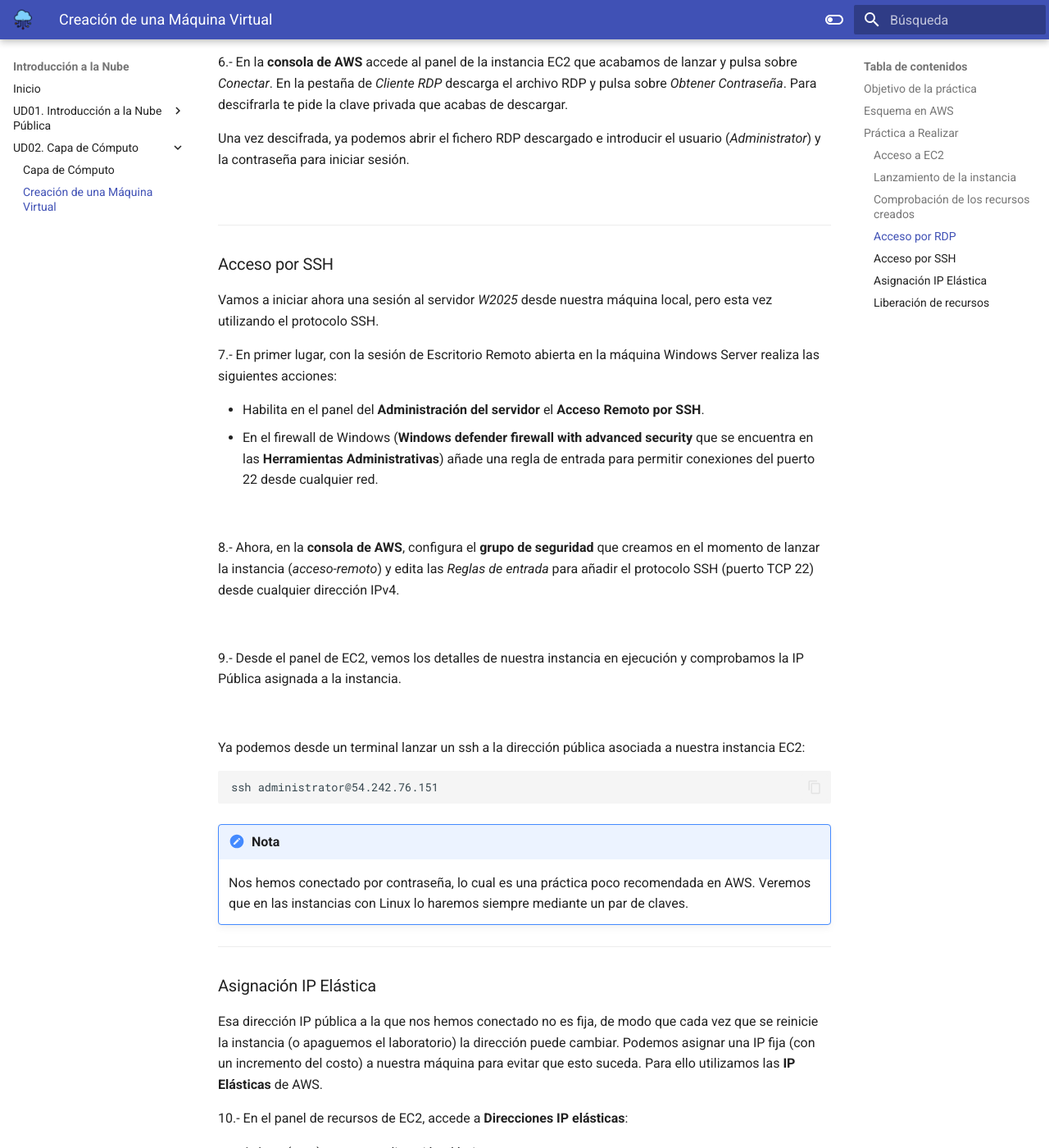
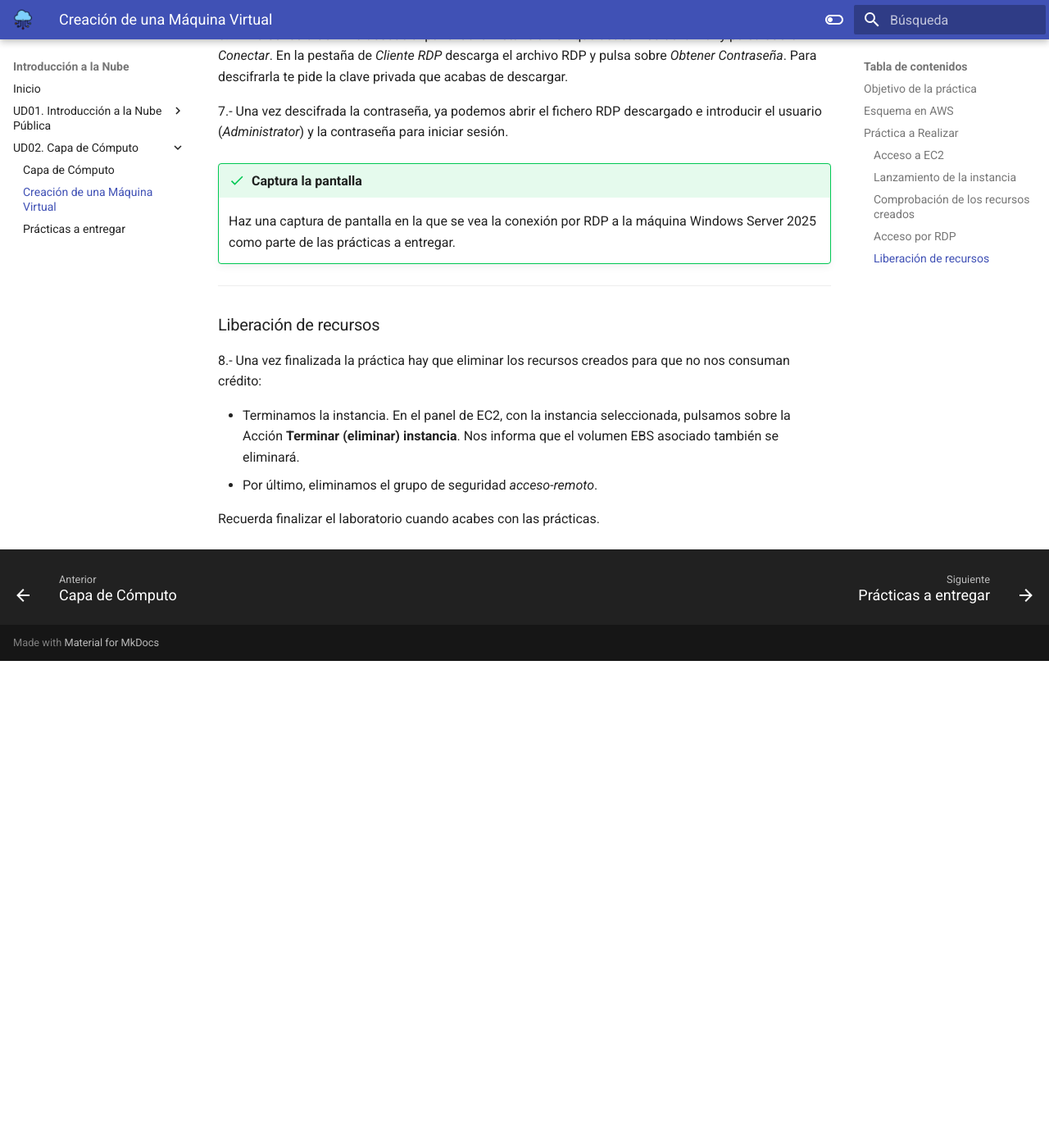
Before and after one commit to IES-CAMP-DE-MORVEDRE/optativa-cloud, an MkDocs documentation site: the page built from docs/ud02/practica1.md, in a window 1280 px wide and 1400 px high, scrolled down 4707 px. Shown: the whole window at 82% size. Built offline with MkDocs 1.6.1 and Material for MkDocs 9.7.7, drawn with Linux system fonts in a browser that asks for light colours; after the commit the page ends 5513 px from its top, so only the background shows below that; some of the changed text lies outside the part shown.

Commit message:
Práctica 2

```diff
--- a/docs/ud02/practica1.md
+++ b/docs/ud02/practica1.md
@@ -9,7 +9,6 @@
 - La red (VPC) y la subred virtual a la que está conectada la máquina.
 - Un Internet Gateway (puerta de enlace) para salir a Internet desde la red virtual.
 - Una dirección IP Pública para conectarnos desde el exterior.
-- Una dirección IP Elástica (la IP pública, pero estática, para que no cambie al reiniciar la máquina).
 - Un grupo de seguridad (firewall) para controlar los accesos.
 
 
@@ -38,17 +37,17 @@
 
 2.- Para lanzar la instancia EC2 es necesario asignarle una serie de parámetros obligatorios y configurar otros opcionales.
 
-- El nombre del equipo será *W2025*
-- Seleccionamos una imagen (AMI) de *Microsoft Windows Server 2025 Base*.
-- En el tamaño de la máquina seleccionamos un tipo de instancia *t3.medium* (2 CPUS y 4 GiB de RAM)
-- En el par de claves podemos elegir entre crear un nuevo par de claves o utilizar las ya creadas de nuestro laboratorio (*vockey*). Seleccionamos las ya creadas *vockey*.
+- El nombre del equipo será **W2025**
+- Seleccionamos una imagen (AMI) de **Microsoft Windows Server 2025 Base**.
+- En el tamaño de la máquina seleccionamos un tipo de instancia **t3.medium** (2 CPUS y 4 GiB de RAM)
+- En el par de claves podemos elegir entre crear un nuevo par de claves o utilizar las ya creadas de nuestro laboratorio (*vockey*). Seleccionamos las ya creadas **vockey**.
 - En la configuración de red pulsamos en Editar:
     - Dejamos la VPC (la red virtual) predeterminada.
-    - Seleccionamos una subred (por ejemplo la asociada a la zona de disponibilidad 2 cuyo nombre es *us-east-1b* y su dirección de red es *172.13.16.0/20*)
-    - Habilitamos la asignación de una IP Pública para conectarnos desde Internet a esta máquina.
-    - Creamos un grupo de seguridad (reglas de firewall) nuevo y lo llamamos *acceso-remoto* y le ponemos una descripción (*acceso remoto a W2025*)
-    - Como regla de entrada dejamos la que viene por defecto que habilita el *puerto 3389 (RDP)* desde *cualquier lugar* de Internet (0.0.0.0/0)
-- Dejamos las opciones de almacenamiento que nos propone por defecto: 30GiB en un disco *SSD de uso general*.
+    - Seleccionamos una subred (por ejemplo la asociada a la zona de disponibilidad 2 cuyo nombre es **us-east-1b** y su dirección de red es *172.13.16.0/20*)
+    - Habilitamos la **asignación de una IP Pública** para conectarnos desde Internet a esta máquina.
+    - Creamos un grupo de seguridad (reglas de firewall) nuevo y lo llamamos **acceso-remoto** y le ponemos una descripción (*acceso remoto a W2025*)
+    - Como regla de entrada dejamos la que viene por defecto que habilita el **puerto 3389 (RDP)** desde **cualquier lugar** de Internet (0.0.0.0/0)
+- Dejamos las opciones de almacenamiento que nos propone por defecto: 30GiB en un disco **SSD de uso general**.
 - Lanzamos la instancia.
 
 <br>
@@ -99,60 +98,19 @@
 
 6.- En la **consola de AWS** accede al panel de la instancia EC2 que acabamos de lanzar y pulsa sobre *Conectar*. En la pestaña de *Cliente RDP* descarga el archivo RDP y pulsa sobre *Obtener Contraseña*. Para descifrarla te pide la clave privada que acabas de descargar.
 
-Una vez descifrada, ya podemos abrir el fichero RDP descargado e introducir el usuario (*Administrator*) y la contraseña para iniciar sesión.
 
+7.- Una vez descifrada la contraseña, ya podemos abrir el fichero RDP descargado e introducir el usuario (*Administrator*) y la contraseña para iniciar sesión.
 
-<br>
-___
+!!! success "Captura la pantalla"
+    Haz una captura de pantalla en la que se vea la conexión por RDP a la máquina Windows Server 2025 como parte de las prácticas a entregar.
 
-### Acceso por SSH
-
-Vamos a iniciar ahora una sesión al servidor *W2025* desde nuestra máquina local, pero esta vez utilizando el protocolo SSH.
-
-7.- En primer lugar, con la sesión de Escritorio Remoto abierta en la máquina Windows Server realiza las siguientes acciones:
-
-- Habilita en el panel del **Administración del servidor** el **Acceso Remoto por SSH**.
-- En el firewall de Windows (**Windows defender firewall with advanced security** que se encuentra en las **Herramientas Administrativas**) añade una regla de entrada para permitir conexiones del puerto 22 desde cualquier red.
-
-<br>
-
-8.- Ahora, en la **consola de AWS**, configura el **grupo de seguridad** que creamos en el momento de lanzar la instancia (*acceso-remoto*) y edita las *Reglas de entrada* para añadir el protocolo SSH (puerto TCP 22) desde cualquier dirección IPv4.
-
-<br>
-
-9.- Desde el panel de EC2, vemos los detalles de nuestra instancia en ejecución y comprobamos la IP Pública asignada a la instancia.
-
-<br>
-
-Ya podemos desde un terminal lanzar un ssh a la dirección pública asociada a nuestra instancia EC2:
-
-    ssh administrator@54.242.76.151
-
-!!! note "Nota"
-
-    Nos hemos conectado por contraseña, lo cual es una práctica poco recomendada en AWS. Veremos que en las instancias con Linux lo haremos siempre mediante un par de claves.
-
-___
-
-### Asignación IP Elástica
-
-Esa dirección IP pública a la que nos hemos conectado no es fija, de modo que cada vez que se reinicie la instancia (o apaguemos el laboratorio) la dirección puede cambiar. Podemos asignar una IP fija (con un incremento del costo) a nuestra máquina para evitar que esto suceda. Para ello utilizamos las **IP Elásticas** de AWS.
-
-10.- En el panel de recursos de EC2, accede a **Direcciones IP elásticas**:
-
-- **Asigna** (crea) una nueva dirección elástica.
-- Una vez creada, hay que **asociarla a un recurso**. En nuestro caso a la instancia EC2. En Acciones selecciona la opción Dirección IP elástica asociada y elige el id de la instancia *W2025*.
-- Esta acción provocará un cambio inmediato de la dirección IP Pública que teníamos por la nueva IP elástica, obligando a rehacer las conexiones.
-
-<br>
 ___
 
 ### Liberación de recursos
 
-11.- Una vez finalizada la práctica hay que eliminar los recursos creados para que no nos consuman crédito:
+8.- Una vez finalizada la práctica hay que eliminar los recursos creados para que no nos consuman crédito:
 
-- Comenzamos liberando la IP elástica. Para ello **desasociamos la IP elástica** y a continuación seleccionamos la opción **Publicar dirección IP elástica**. (Publicar = hacer pública = disponible).
 - Terminamos la instancia. En el panel de EC2, con la instancia seleccionada, pulsamos sobre la Acción **Terminar (eliminar) instancia**. Nos informa que el volumen EBS asociado también se eliminará.
 - Por último, eliminamos el grupo de seguridad *acceso-remoto*.
 
-Recuerda finalizar el laboratorio.
+Recuerda finalizar el laboratorio cuando acabes con las prácticas.
--- a/mkdocs.yml
+++ b/mkdocs.yml
@@ -10,6 +10,7 @@
   - "UD02. Capa de Cómputo":
       - "Capa de Cómputo": "ud02/ud02.md"
       - "Creación de una Máquina Virtual": "ud02/practica1.md"
+      - "Prácticas a entregar": "ud02/practica2.md"
 
 
 theme:
```
Also changed, not shown: docs/ud02/practica2.md (added, +30 -0 lines).
